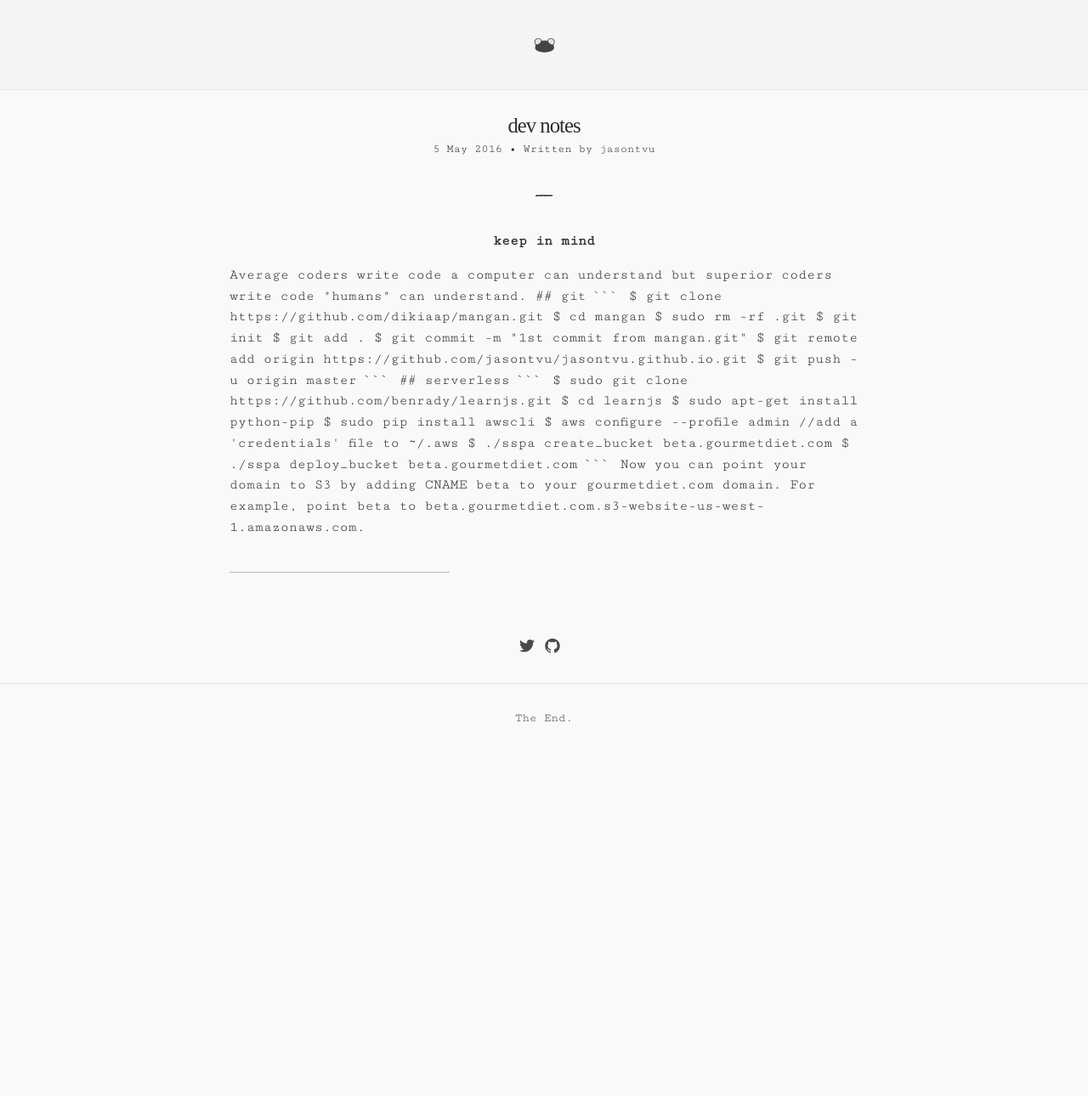
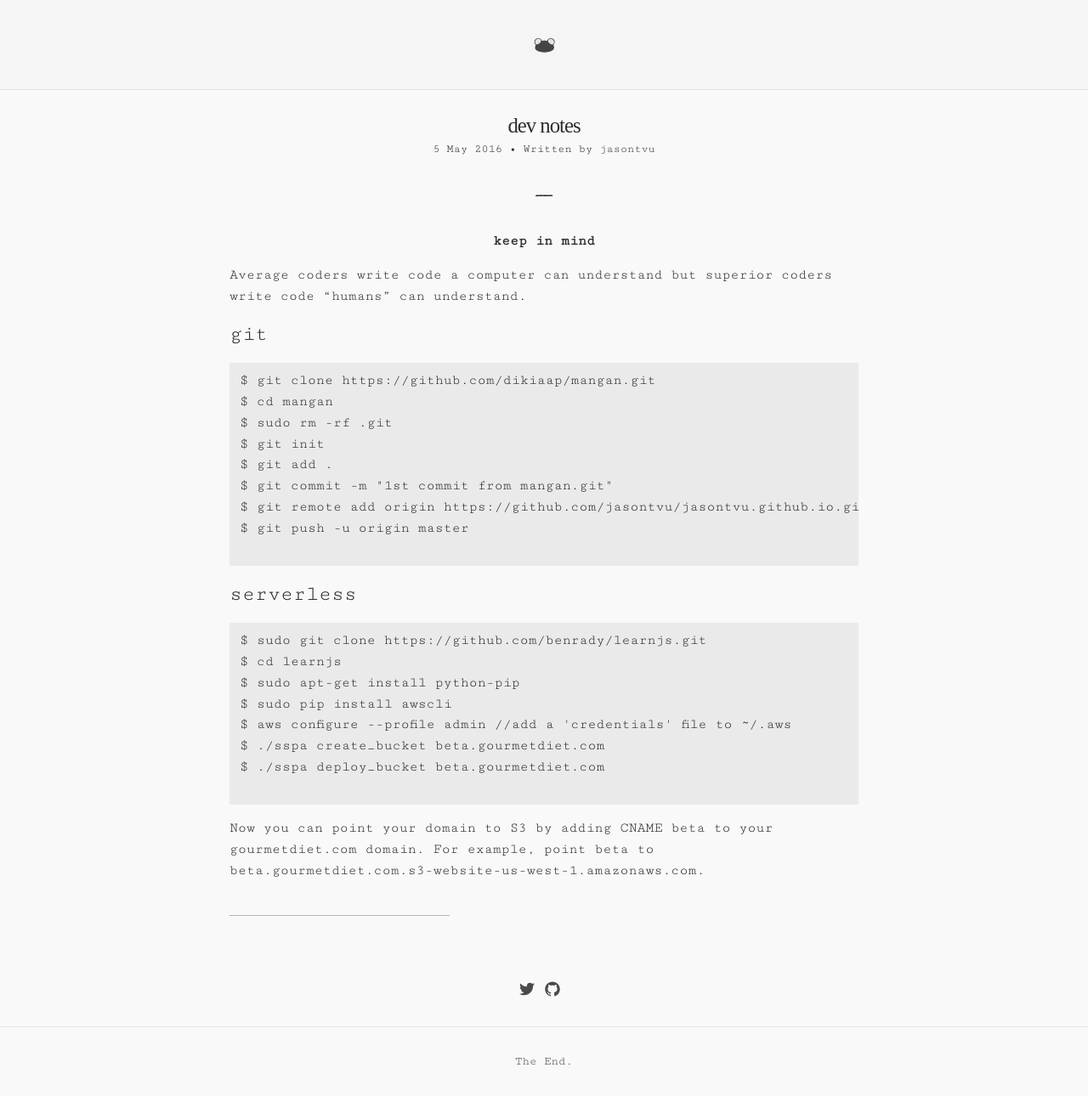
Before and after one commit to jasontvu/jasontvu.github.io, a Jekyll site: the page built from _posts/2016-05-05-welcome.md, in a window 1280 px wide. Shown: the whole page at 85% size. Built offline with Jekyll 4.4.1, drawn with Linux system fonts in a browser that asks for light colours; some web fonts are replaced; before the commit the page ends 900 px from its top, so only the background shows below that.

Commit message:
Update 2016-05-05-welcome.md

```diff
--- a/_posts/2016-05-05-welcome.md
+++ b/_posts/2016-05-05-welcome.md
@@ -7,7 +7,7 @@ sitemap: false
 keywords: "wlcome to dev notes"
 description: "wlcome to dev notes"
 ---
-<p align="center"><strong>keep in mind</strong><p>
+<p align="center"><strong>keep in mind</strong></p>
 Average coders write code a computer can understand but superior coders write code "humans" can understand.
 
 ## git
```
